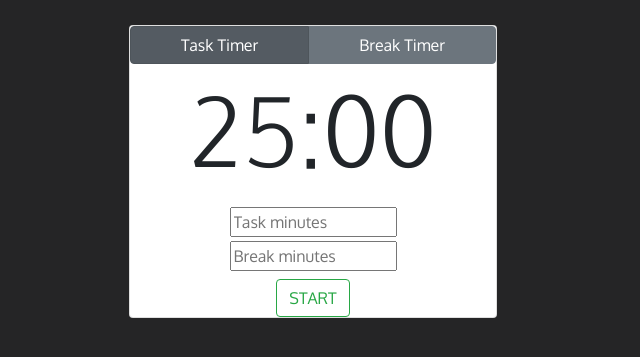
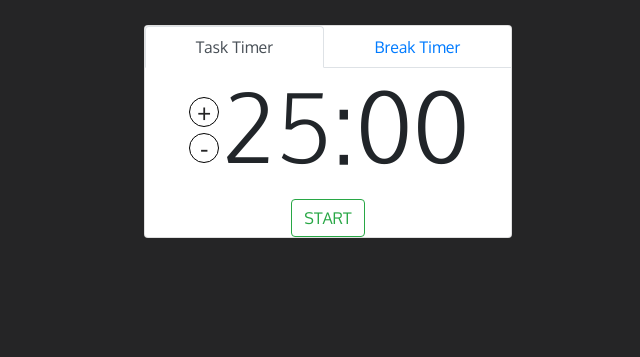
Before and after one commit to Scynthius/Pomodoro_Timer, a Node server app: page / in a window 1280 px wide. Shown: the part 56-413 px from the top of the page, without its empty margins (327-967 px from the left). Run offline with Node 20, Linux system fonts and the light colour scheme; some libraries are stand-ins or nearby versions.

Commit message:
Added timer adjust buttons and modified tab utility.

```diff
--- a/javascript/pomodoro.js
+++ b/javascript/pomodoro.js
@@ -29,8 +29,12 @@ let Clock = {
     const startTask = function() {
       removeListeners();
       if (that.state == "ready") {
-        that.taskTimeLeft = [parseInt(timeForm.elements[0].value), 0];
-        that.breakTimeLeft = [parseInt(timeForm.elements[1].value), 0];
+        let taskTimeString = document.getElementById("taskTimerDisplay");
+        let breakTimeString = document.getElementById("breakTimerDisplay");
+        let taskParts = taskTimeString.textContent.split(":");
+        let breakParts = breakTimeString.textContent.split(":");
+        that.taskTimeLeft = [parseInt(taskParts[0], 10), 0];
+        that.breakTimeLeft = [parseInt(breakParts[0], 10), 0];
       }
       that.countdown(that.taskTimeLeft, "task", startBreak );
     };
@@ -116,19 +120,18 @@ let Clock = {
       //update remaining break and task times
       if (that.state === "task") {
         that.updateTaskTimeLeft([minutes, seconds]);
-
         //may not be necessary
         that.updateBreakTimeLeft(that.breakInterval);
       }
       else if (that.state === "break") {
         that.updateBreakTimeLeft([minutes, seconds]);
+        const timerDisplay = document.getElementById("breakTimerDisplay");
         that.updateTaskTimeLeft(that.taskInterval);
       }
       //add event listener to pause button
       pauseResumeBtn.addEventListener("click", pause );
 
       //generate string for display
-      const timerDisplay = document.getElementById("timerDisplay")
       let timeString = String(minutes) + ":";
       if (seconds < 10){
         timeString += "0";
@@ -137,7 +140,14 @@ let Clock = {
 
       console.log(timeString + ", " + that.state);
       console.log(that.taskTimeLeft + "], ["  + that.breakTimeLeft );
-      timerDisplay.textContent = timeString;
+      if (that.state === "task") {
+        const timerDisplay = document.getElementById("taskTimerDisplay");
+        timerDisplay.textContent = timeString;
+      } else {
+        const timerDisplay = document.getElementById("breakTimerDisplay");
+        timerDisplay.textContent = timeString;
+      }
+
 
       // check to see if timer has run out
       // if yes, the end function
--- a/style.css
+++ b/style.css
@@ -8,3 +8,19 @@ body {
     font-weight: 700;
 	font-size: 120px !important;
 }
+
+.btn-circle.btn-sm {
+    width: 30px;
+    height: 30px;
+    border-radius: 15px;
+    padding: 0px 0px;
+    font-size: 26px;
+    border: 1px solid black;
+    background-color: white;
+    text-align: center;
+    margin: 3px 3px;
+    vertical-align: middle;
+    color: #252526;
+    display: inline-block;
+    line-height: 26px;
+}
--- a/views/landing.handlebars
+++ b/views/landing.handlebars
@@ -3,30 +3,51 @@
         <div class="row justify-content-center">
             <div class="col-sm-8 col-lg-5 p-3">
                 <div class="card">
+                    <!--
                     <div class="btn-group btn-group-toggle mb-2" data-toggle="buttons">
                         <label class="btn btn-secondary active">
-                            <input type="radio" name="task" id="task" checked> Task Timer
+                            <input type="radio" name="task" id="task" onclick="toggleTimerDisplay(true)" checked> Task Timer
                         </label>
                         <label class="btn btn-secondary">
-                            <input type="radio" name="break" id="break"> Break Timer
+                            <input type="radio" name="break" id="break" onclick="toggleTimerDisplay(false)"> Break Timer
                         </label>
-                    </div>
-                    <div class="row justify-content-center">
-                        <h1 class="display-1" id="timerDisplay">25:00</h1>
-                    </div>
-                    <div class="row justify-content-center mt-2">
-                        <form id = "timeForm" action="">
-                            <input type="text" class="form-text text-muted" placeholder="Task minutes">
-                            <input type="text" class="form-text text-muted" placeholder="Break minutes">
-                        </form>
-                    </div>
+                    </div>-->
+                    <ul class="nav nav-tabs nav-fill" id="myTab" role="tablist">
+                        <li class="nav-item">
+                            <a class="nav-link active" id="task-tab" data-toggle="tab" href="#taskTimer" role="tab" aria-controls="taskPage" aria-selected="true">Task Timer</a>
+                        </li>
+                        <li class="nav-item">
+                            <a class="nav-link" id="break-tab" data-toggle="tab" href="#breakTimer" role="tab" aria-controls="breakPage" aria-selected="false">Break Timer</a>
+                        </li>
+                    </ul>
+                        <div class="tab-content" id="myTabContent">
+                        <div class="tab-pane fade show active" id="taskTimer" role="tabpanel" aria-labelledby="taskPage">
+                            <div class="row justify-content-center">
+                                <div class="nav flex-column justify-content-center">
+                                    <button type="button" class="btn btn-info btn-circle btn-sm" id="minutePlusBtnTask" onclick="adjustTime('task', true)">+</button>
+                                    <button type="button" class="btn btn-info btn-circle btn-sm" id="minuteMinusBtnTask" onclick="adjustTime('task', false)">-</button>
+                                </div>
+                                <h1 class="display-1" id="taskTimerDisplay">25:00</h1>
+                            </div>
+                        </div>
+                        <div class="tab-pane fade" id="breakTimer" role="tabpanel" aria-labelledby="breakPage">
+                            <div class="row justify-content-center">
+                                <div class="nav flex-column justify-content-center">
+                                    <button type="button" class="btn btn-info btn-circle btn-sm" id="minutePlusBtnBreak" onclick="adjustTime('break', true)">+</button>
+                                    <button type="button" class="btn btn-info btn-circle btn-sm" id="minuteMinusBtnBreak" onclick="adjustTime('break', false)">-</button>
+                                </div>
+                                <h1 class="display-1" id="breakTimerDisplay">5:00</h1>
+                            </div>
+                        </div>
+
+
                     <div class="row justify-content-center mt-2">
                         <div id="start_button">
-                            <button type="button" onclick="startClock()" class="btn btn-outline-success" id="start">START</button>
+                            <button type="button" onclick="toggleStartStopButtons()" class="btn btn-outline-success" id="start">START</button>
                         </div>
                         <div id="stop_button" hidden>
                             <button type="button" class="btn btn-outline-secondary" id="pause" onclick="togglePause()">PAUSE</button>
-                            <button type="button" class="btn btn-outline-danger" id="stop">STOP</button>
+                            <button type="button" class="btn btn-outline-danger" id="stop" onclick="toggleStartStopButtons()">STOP</button>
                         </div>
                     </div>
                 </div>
```
Also changed, not shown: javascript/functions.js (+38 -1 lines).
